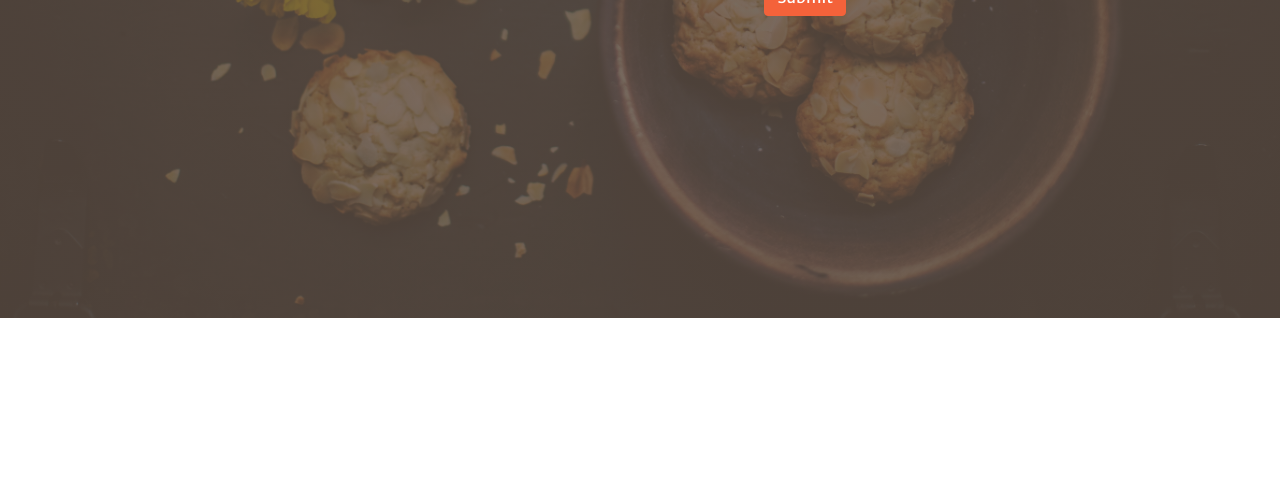
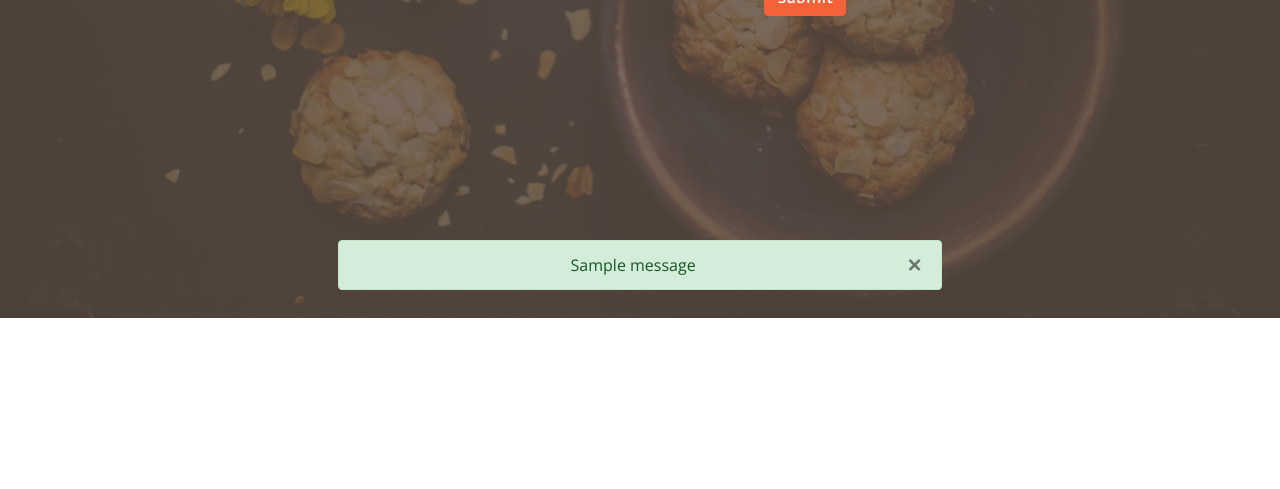
Before and after one commit to sandrinesuire/project_10, a Django app: page /register/ in a window 1280 px wide. Shown: the part 482-971 px from the top of the page. Run offline with Django 3.2, Linux system fonts and the light colour scheme; tables that the repository leaves empty hold one stand-in row (values such as "Sample post"); one stand-in notice (Sample message) is shown; some libraries are stand-ins or nearby versions; some web fonts are replaced.

Commit message:
add add error message when bad log_in or register

```diff
--- a/substitute/templates/substitute/register.html
+++ b/substitute/templates/substitute/register.html
@@ -21,5 +21,14 @@
 
           {% endif %}
     </section>
+    {% for message in messages %}
+
+                    <div class="alert alert-success">
+                        <a class="close" href="#" data-dismiss="alert">×</a>
+
+                        {{ message }}
+
+                    </div>
+            {% endfor %}
 
 {% endblock %}
--- a/substitute/views.py
+++ b/substitute/views.py
@@ -3,6 +3,7 @@ Views
 """
 
 from django import forms, shortcuts
+from django.contrib import messages
 from django.contrib.auth.models import User
 from django.http import HttpResponse
 from django.shortcuts import render, redirect
@@ -39,6 +40,13 @@ def log_in(request):
             if user:  # Si l'objet renvoyé n'est pas None
                 login(request, user)  # nous connectons l'utilisateur
                 return shortcuts.redirect(redirect_to)
+            else:
+                messages.error(request, 'username or password not correct')
+                return redirect('log_in')
+        else:
+            messages.error(request, 'username or password not correct')
+            return redirect('log_in')
+
     return render(request, 'substitute/register.html', {'form': form,
                                                         'form_url': form_url,
                                                         'next': redirect_to})
@@ -51,11 +59,18 @@ def register(request, next='/'):
         username = form.cleaned_data["username"]
         email = form.cleaned_data["email"]
         password = form.cleaned_data["password"]
-        user = User.objects.create_user(username, email, password)
+        try:
+            user = User.objects.create_user(username, email, password)
+        except:
+            messages.error(request, 'Impossible to create user with these data')
+            return redirect('register')
         profil = Profil.objects.create(user=user)
         if profil:  # Si l'objet renvoyé n'est pas None
             login(request, user)  # nous connectons l'utilisateur
             return shortcuts.redirect(next)
+        else:
+            messages.error(request, 'Impossible to create user with these data')
+            return redirect('register')
     return render(request, 'substitute/register.html', {'form': form,
                                                         'form_url': form_url,
                                                         'next': '/'})
```
Also changed, not shown: substitute/forms.py (line endings or trailing spaces).
